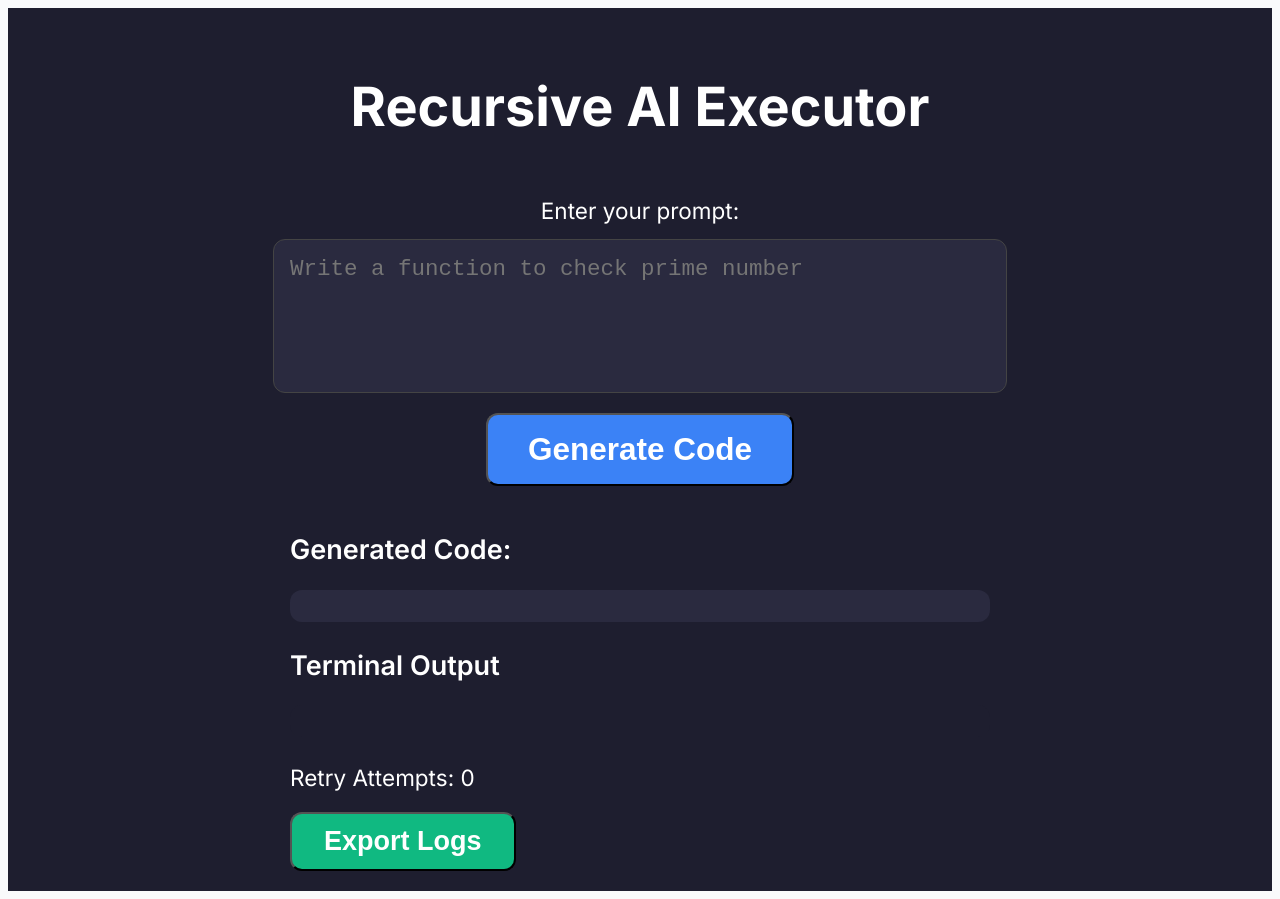
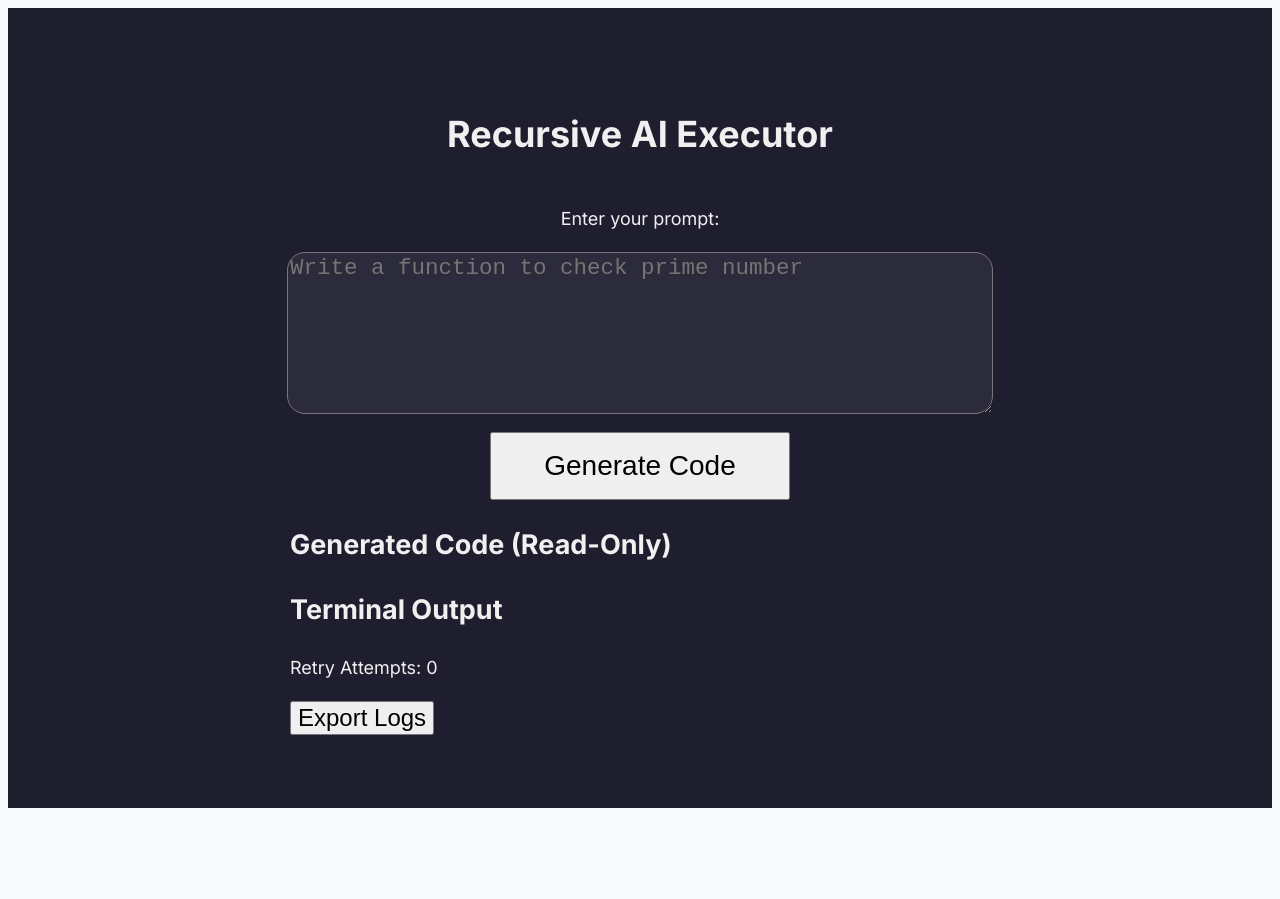
Before and after one commit to BALASAI77/recursive-ai-executor-frontend, a React (Vite) app: page / in a window 1280 px wide. After the commit the page ends 816 px from the top, so only its background shows below. Built offline with nearby package versions, Linux system fonts and the light colour scheme.

Commit message:
Update App.jsx

```diff
--- a/src/App.jsx
+++ b/src/App.jsx
@@ -2,6 +2,7 @@
 import axios from 'axios';
 import hljs from 'highlight.js';
 import 'highlight.js/styles/vs2015.css';
+import { saveAs } from 'file-saver';
 
 function App() {
   const [prompt, setPrompt] = useState('');
@@ -16,6 +17,7 @@
       alert('Please enter a prompt!');
       return;
     }
+
     setLoading(true);
     setCode('');
     setOutput('');
@@ -24,9 +26,14 @@
 
     while (attempts < maxRetries) {
       attempts++;
-      setRetryCount(attempts); // Update retry count
+      setRetryCount(attempts);
+
       try {
-        const response = await axios.post('https://recursive-ai-executor.onrender.com/execute', { prompt });
+        const response = await axios.post(
+          'https://recursive-ai-executor.onrender.com/execute', // Deployed backend URL
+          { prompt }
+        );
+
         setCode(response.data.final_code || '# No code generated...');
         setOutput(response.data.output || 'No terminal output available.');
         setLogs([
@@ -36,8 +43,8 @@
             code: response.data.final_code,
             output: response.data.output,
             timestamp: new Date().toISOString(),
-            retries: attempts,
-          },
+            retries: attempts
+          }
         ]);
         break; // Exit on success
       } catch (error) {
@@ -47,11 +54,18 @@
           setOutput('Max retries reached. Check backend logs.');
           setLogs([
             ...logs,
-            { prompt, code: '# Error', output: 'Max retries reached.', timestamp: new Date().toISOString(), retries: attempts },
+            {
+              prompt,
+              code: '# Error',
+              output: 'Max retries reached.',
+              timestamp: new Date().toISOString(),
+              retries: attempts
+            }
           ]);
         }
       }
     }
+
     setLoading(false);
   };
 
@@ -64,101 +78,52 @@
   const exportLogs = () => {
     const data = JSON.stringify(logs, null, 2);
     const blob = new Blob([data], { type: 'application/json' });
-    const link = document.createElement('a');
-    link.href = URL.createObjectURL(blob);
-    link.download = `recursive-ai-logs-${new Date().toISOString().split('T')[0]}.json`;
-    link.click();
+    saveAs(blob, `recursive-ai-logs-${new Date().toISOString().split('T')[0]}.json`);
   };
 
   return (
     <div
-      style={{
-        minHeight: '100vh',
-        backgroundColor: '#1e1e2f', // Dark rich background
-        color: '#ffffff', // White text for readability
-        display: 'flex',
-        flexDirection: 'column',
-        alignItems: 'center',
-        justifyContent: 'center',
-        padding: '20px',
-      }}
+      className="flex flex-col items-center justify-center min-h-screen px-4"
+      style={{ backgroundColor: '#1e1e2f', color: '#f0f0f0', fontFamily: 'Inter, sans-serif' }}
     >
-      <h1 style={{ fontSize: '3rem', fontWeight: 'bold', marginBottom: '20px' }}>Recursive AI Executor</h1>
-      <p style={{ fontSize: '1.25rem', marginBottom: '10px' }}>Enter your prompt:</p>
+      <h1 className="text-3xl font-bold mb-6">Recursive AI Executor</h1>
+      <p className="text-lg mb-2">Enter your prompt:</p>
       <textarea
         value={prompt}
         onChange={(e) => setPrompt(e.target.value)}
         placeholder="Write a function to check prime number"
-        style={{
-          width: '700px',
-          height: '120px',
-          padding: '16px',
-          borderRadius: '12px',
-          border: '1px solid #444',
-          backgroundColor: '#2a2a3f',
-          color: '#ffffff',
-          fontSize: '1.25rem',
-          marginBottom: '20px',
-          resize: 'none',
-        }}
+        className="border border-gray-600 px-4 py-2 w-[700px] mb-4 shadow-sm focus:outline-none focus:ring-2 focus:ring-blue-500"
+        rows={6}
+        style={{ borderRadius: '1rem', fontSize: '1.25rem', backgroundColor: '#2b2b3c', color: '#f0f0f0' }}
       />
-      <button
-        onClick={handleGenerate}
-        disabled={loading}
-        style={{
-          backgroundColor: '#3b82f6',
-          color: '#ffffff',
-          fontSize: '1.75rem',
-          fontWeight: '600',
-          padding: '16px 40px',
-          borderRadius: '12px',
-          marginBottom: '20px',
-          cursor: loading ? 'not-allowed' : 'pointer',
-        }}
-      >
-        {loading ? 'Generating...' : 'Generate Code'}
-      </button>
-      <div style={{ width: '700px' }}>
-        <h2 style={{ fontSize: '1.5rem', fontWeight: '600', marginBottom: '8px' }}>Generated Code:</h2>
-        <pre
-          style={{
-            backgroundColor: '#2a2a3f',
-            color: '#00ff90',
-            padding: '16px',
-            borderRadius: '12px',
-            fontFamily: 'monospace',
-            whiteSpace: 'pre-wrap',
-            marginBottom: '20px',
-          }}
+      <div>
+        <button
+          onClick={handleGenerate}
+          className="bg-blue-600 text-white font-semibold rounded-md shadow-md hover:bg-blue-700 transition"
+          style={{ marginTop: '18px', padding: '16px 40px', fontSize: '28px', width: '300px' }}
+          disabled={loading}
         >
+          {loading ? 'Generating...' : 'Generate Code'}
+        </button>
+      </div>
+
+      <div className="mt-6 w-[700px]">
+        <h2 className="text-xl font-semibold mb-2">Generated Code (Read-Only)</h2>
+        <pre className="bg-gray-900 text-green-400 p-4 rounded-md text-left text-sm font-mono w-full whitespace-pre-wrap shadow-lg">
           <code className="language-python">{code}</code>
         </pre>
-        <h2 style={{ fontSize: '1.5rem', fontWeight: '600', marginBottom: '8px' }}>Terminal Output</h2>
-        <pre
-          style={{
-            backgroundColor: '#1e1e2f',
-            color: '#ffffff',
-            padding: '16px',
-            borderRadius: '12px',
-            fontFamily: 'monospace',
-            whiteSpace: 'pre-wrap',
-            marginBottom: '20px',
-          }}
-        >
+
+        <h2 className="text-xl font-semibold mt-4 mb-2">Terminal Output</h2>
+        <pre className="bg-gray-800 text-white p-4 rounded-md text-left text-sm font-mono w-full whitespace-pre-wrap shadow-lg">
           {output}
         </pre>
-        <p style={{ fontSize: '1.25rem', marginBottom: '16px' }}>Retry Attempts: {retryCount}</p>
+
+        <p className="mt-2 text-lg">Retry Attempts: {retryCount}</p>
+
         <button
           onClick={exportLogs}
-          style={{
-            backgroundColor: '#10b981',
-            color: '#ffffff',
-            fontSize: '1.5rem',
-            fontWeight: '600',
-            padding: '12px 32px',
-            borderRadius: '12px',
-            cursor: 'pointer',
-          }}
+          className="bg-green-600 text-white font-semibold rounded-md shadow-md hover:bg-green-700 transition px-8 py-3"
+          style={{ fontSize: '24px' }}
         >
           Export Logs
         </button>
```
